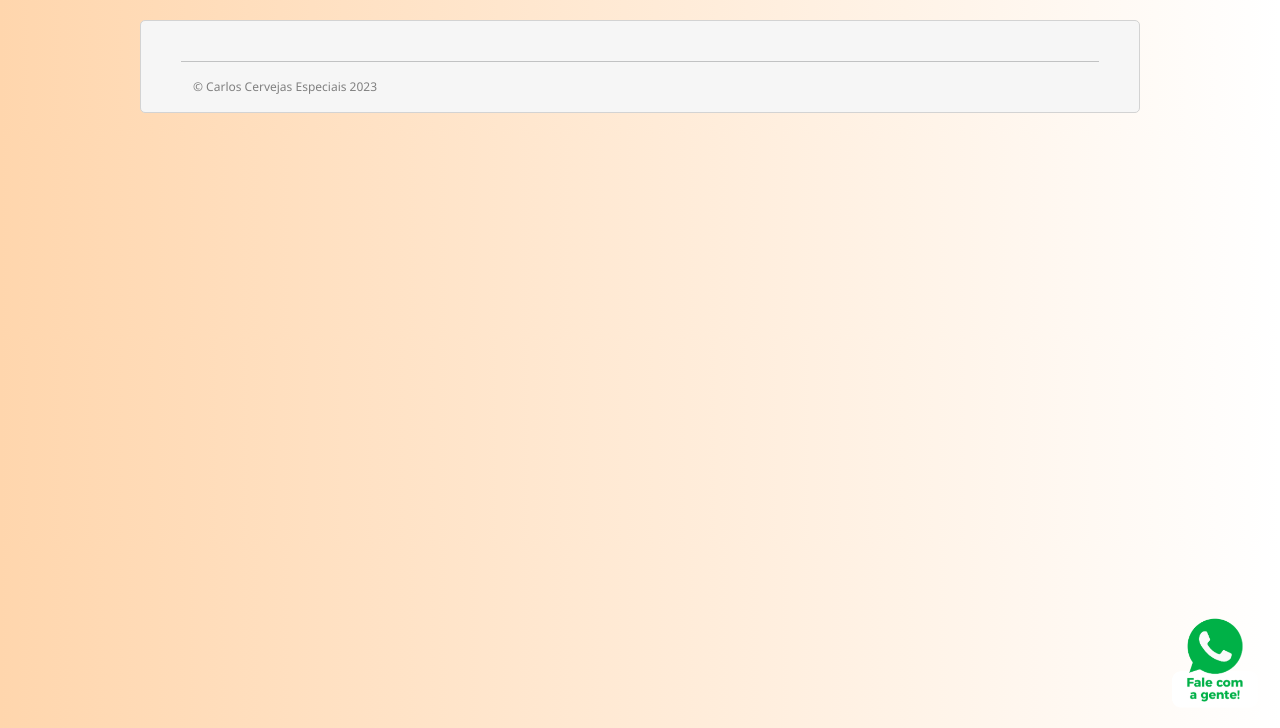
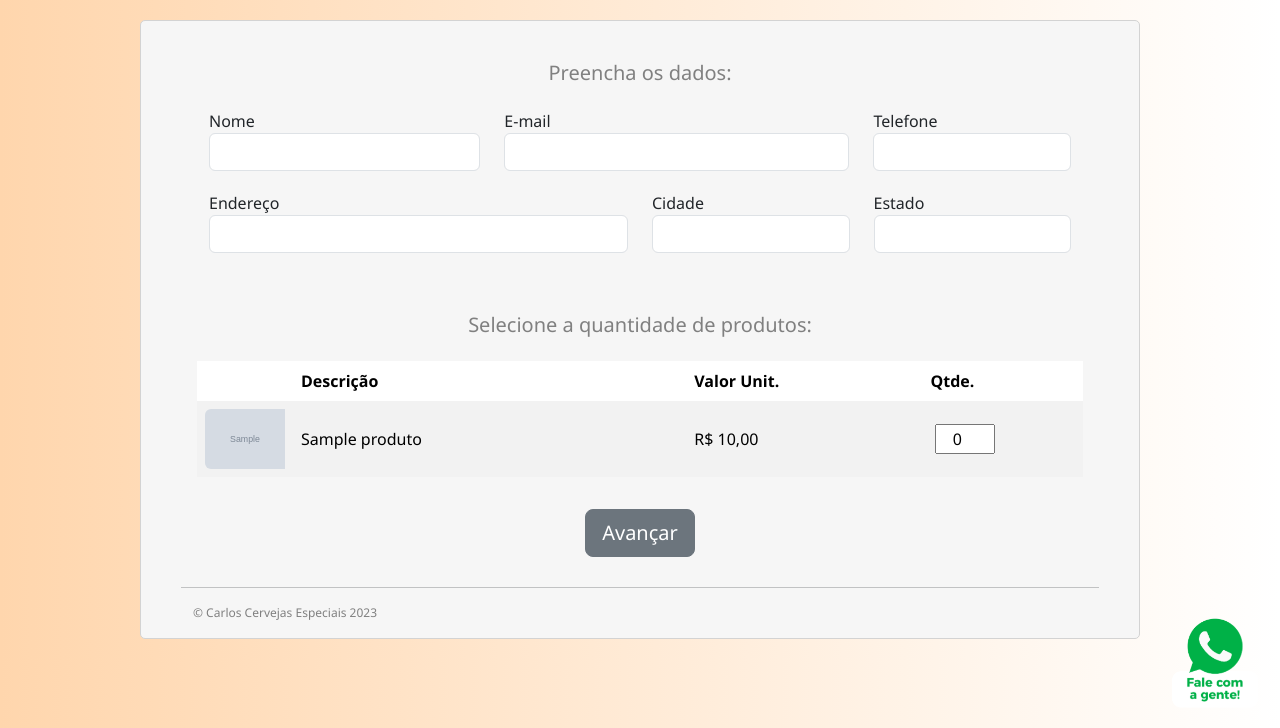
Before and after one commit to KaulyLeite/cervejas_app, a Django app: page /pedidos in a window 1280 px wide. Shown: the part 72-800 px from the top of the page. Run offline with Django 4.2, Linux system fonts and the light colour scheme; tables that the repository leaves empty hold one stand-in row (values such as "Sample post"); grey boxes marked "Sample" are stand-in pictures.

Commit message:
feat: Implementando o formulário e a validação da quantidade de produtos para o envio de pedidos.

```diff
--- a/app/static/css/styles_pedidos.css
+++ b/app/static/css/styles_pedidos.css
@@ -5,6 +5,18 @@
     --pale-orange: #FFEBB5;
     --very-light-gray: #F6F6F6;
     --very-light-orange: #FFD6AD;
+}
+
+.align-middle:nth-child(2) {
+    width: 50%;
+}
+
+.align-middle:nth-child(3) {
+    width: 30%;
+}
+
+.align-middle:nth-child(4) {
+    width: 20%;
 }
 
 .container {
@@ -20,6 +32,14 @@
 
 .container.row {
     padding: 40px 40px 0 40px;
+}
+
+.form-group {
+    margin-bottom: 20px;
+}
+
+.images {
+    width: 80px;
 }
 
 .inactive {
@@ -64,7 +84,21 @@
     font-family: 'Segoe UI', Tahoma, Geneva, Verdana, sans-serif;
 }
 
+button {
+    margin-bottom: 30px;
+}
+
+h6 {
+    color: var(--dark-gray);
+    font-size: 20px;
+    text-align: center;
+}
+
 p:last-child {
     color: var(--dark-gray);
     font-size: 12px;
 }
+
+thead {
+    background-color: var(--dark-gray);
+}
--- a/app/templates/main/pedidos.html
+++ b/app/templates/main/pedidos.html
@@ -12,7 +12,116 @@
 {% endblock %}
 {% block content %}
     <div class="container row">
+        <form method="post" class="needs-validation" novalidate>
+            {% csrf_token %}
+            <div class="d-flex justify-content-center">
+                <h6>Preencha os dados:</h6>
+            </div>
+            <div class="row my-3 mx-1 justify-content-center">
+                <div class="form-group col-md-4">
+                    <label for="nome">Nome</label>
+                    <input class="form-control" type="text" name="nome" id="nome" required>
+                </div>
+                <div class="form-group col-md-5">
+                    <label for="email">E-mail</label>
+                    <input class="form-control" type="email" name="email" id="email" required>
+                </div>
+                <div class="form-group col-md-3">
+                    <label for="telefone">Telefone</label>
+                    <input class="form-control" type="text" name="telefone" id="telefone" required>
+                </div>
+                <div class="form-group col-md-6">
+                    <label for="endereco">Endereço</label>
+                    <input class="form-control" type="text" name="endereco" id="endereco" required>
+                </div>
+                <div class="form-group col-md-3">
+                    <label for="cidade">Cidade</label>
+                    <input class="form-control" type="text" name="cidade" id="cidade" required>
+                </div>
+                <div class="form-group col-md-3">
+                    <label for="estado">Estado</label>
+                    <input class="form-control" type="text" name="estado" id="estado" required>
+                </div>
+            </div>
+            <br/>
+            <div class="d-flex justify-content-center">
+                <h6>Selecione a quantidade de produtos:</h6>
+            </div>
+            <div class="row my-3 mx-1 justify-content-center">
+                <table class="table table-striped table-borderless" aria-describedby="table">
+                    <thead class="text-white">
+                    <tr>
+                        <th scope="col"></th>
+                        <th scope="col">Descrição</th>
+                        <th scope="col">Valor Unit.</th>
+                        <th scope="col">Qtde.</th>
+                    </tr>
+                    </thead>
+                    <tbody>
+                    {% for produto in produtos %}
+                        <tr>
+                            <th class="align-middle" scope="row">
+                                <div class="card-img-container images">
+                                    <img class="img-fluid rounded-start" src="{{ produto.imagem.url }}"
+                                         alt="{{ produto.nome }}">
+                                </div>
+                            </th>
+                            <td class="align-middle">
+                                <label>
+                                    <input name="p{{ forloop.counter }}_nome" value="{{ produto.nome }}" hidden>
+                                </label>{{ produto.nome }}
+                            </td>
+                            <td class="align-middle">
+                                <label>
+                                    <input name="p{{ forloop.counter }}_valor" value="{{ produto.valor }}" hidden>
+                                </label>R$ {{ produto.valor }}
+                            </td>
+                            <td class="align-middle">
+                                <label for="p{{ forloop.counter }}_qtde"></label>
+                                <input name="p{{ forloop.counter }}_qtde" id="p{{ forloop.counter }}_qtde"
+                                       class="col-md-5 text-center input-qtde" type="number" min="0" max="99" value="0"
+                                       oninput="this.value = Math.abs(this.value)" required>
+                            </td>
+                        </tr>
+                    {% endfor %}
+                    </tbody>
+                </table>
+            </div>
+            <div class="d-flex justify-content-center">
+                <button type="submit" class="btn btn-secondary btn-lg">Avançar</button>
+            </div>
+        </form>
         <hr>
         <p>&copy; Carlos Cervejas Especiais 2023</p>
     </div>
+    <script>
+        (function () {
+            "use strict"
+
+            let forms = document.querySelectorAll('.needs-validation')
+            Array.prototype.slice.call(forms)
+                .forEach(function (form) {
+                    form.addEventListener('submit', function (event) {
+                        if (!form.checkValidity()) {
+                            event.preventDefault()
+                            event.stopPropagation()
+                        }
+
+                        let qtdeInputs = document.getElementsByClassName("input-qtde")
+                        let soma = 0
+                        for (let i = 0; i < qtdeInputs.length; i++) {
+                            soma += Number(qtdeInputs[i].value)
+                        }
+
+                        if (soma === 0) {
+                            alert("A quantidade de pelo menos um produto precisa ser maior que zero!")
+                            event.preventDefault()
+                            event.stopPropagation()
+                        }
+
+                        form.classList.add('was-validated')
+                    }, false)
+                })
+        })()
+    </script>
 {% endblock %}
--- a/app/views.py
+++ b/app/views.py
@@ -24,4 +24,5 @@
 
 
 def pedidos(request):
-    return render(request, TEMPLATE_PEDIDOS)
+    produtos = Produto.objects.all()
+    return render(request, TEMPLATE_PEDIDOS, {'produtos': produtos})
```
